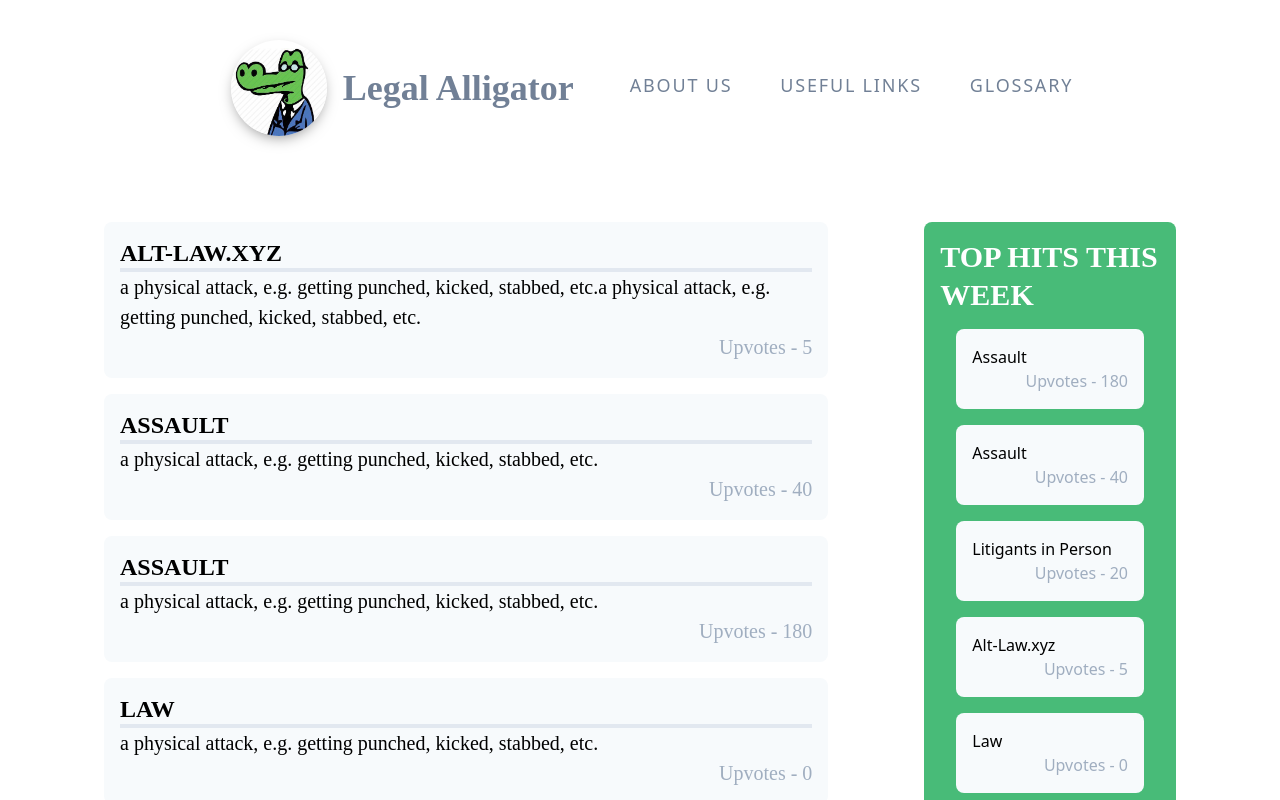
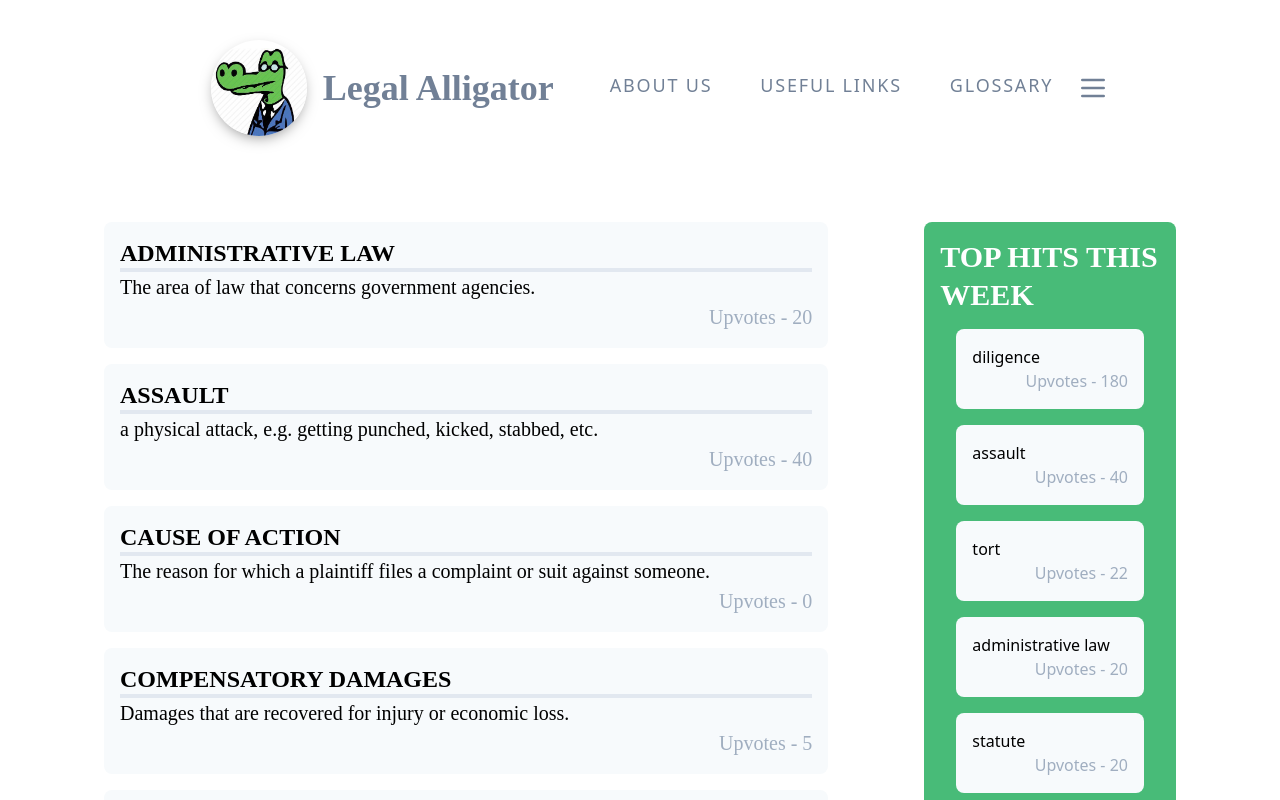
Before and after one commit to jeannetoh99/legalalligatorv1, a React (Create React App) app: page /Glossary in a window 1280 px wide. Shown: the top 800 px of the page. Built offline with nearby package versions, Linux system fonts and the light colour scheme.

Commit message:
glossary drawer

```diff
--- a/src/Components/Glossary/Drawer.js
+++ /dev/null
@@ -1,67 +0,0 @@
-import React, { useState } from "react";
-import PollCard from "./PollCard";
-import { useHistory } from "react-router-dom";
-import { words } from "./Words";
-
-const GlossaryDrawer = () => {
-  const [learnMore, setLearnMore] = useState(false);
-
-  const toggleLearnMore = () => {
-    setLearnMore(!learnMore);
-  };
-
-  const learnMoreComponent = () => {
-    const styling = learnMore
-      ? "flex-column w-auto z-20 top-0 right-0"
-      : "hidden";
-    return (
-      <div className={styling}>
-        <div className="float-right w-1/3 h-2/3 bg-white z-20 rounded-lg border-4 border-green-500 p-8">
-          <h2 className="text-5xl font-bold text-center uppercase karla">
-            Pop up thing
-          </h2>
-          <div className="flex justify-center items-center">
-            <p className="inline ml-6 whitespace-pre-wrap">asodifjaosidf</p>
-          </div>
-          <button
-            className="text-green-600 float-right"
-            onClick={() => toggleLearnMore()}
-          >
-            close
-          </button>
-        </div>
-        <div className="float-right w-1/3 h-2/3 bg-white z-20 rounded-lg border-4 border-green-500 p-8">
-          <h2 className="text-5xl font-bold text-center uppercase karla">
-            Pop up thing
-          </h2>
-          <div className="flex justify-center items-center">
-            <p className="inline ml-6 whitespace-pre-wrap">asodifjaosidf</p>
-          </div>
-          <button
-            className="text-green-600 float-right"
-            onClick={() => toggleLearnMore()}
-          >
-            close
-          </button>
-        </div>
-      </div>
-    );
-  };
-  var lst = words;
-  lst.sort(function (a, b) {
-    return b.upvotes - a.upvotes;
-  });
-  return (
-    <div classNAme="w-full h-screen flex flex-row justify-center items-center visible z-11 fixed top-0 left-0">
-      <div
-        className="bg-red-500 float-right top-0 right-0 p-4 rounded"
-        onClick={() => toggleLearnMore()}
-      >
-        <p className="uppercase font-semibold karla text-white">Look up a word</p>
-        {learnMoreComponent()}
-      </div>
-    </div>
-  );
-};
-
-export default GlossaryDrawer;
--- a/src/Components/Glossary/PollCard.js
+++ b/src/Components/Glossary/PollCard.js
@@ -1,4 +1,4 @@
-import React, { useState } from "react";
+import React, {useState} from "react";
 
 const PollCard = (props) => {
     const [learnMore, setLearnMore] = useState(false);
@@ -33,19 +33,14 @@ const PollCard = (props) => {
           </div>
         </div>
       );
-  };
+    }
 return (
-    <div
-      className=" cursor-pointer bg-gray-100 m-4 p-4 w-flex rounded-lg overflow-hidden h-auto "
-      onClick={() => toggleLearnMore()}
-    >
-      <p className="text-black-500 text-left">{props.word.term} </p>
+    <div className=" cursor-pointer bg-gray-100 m-4 p-4 w-flex rounded-lg overflow-hidden h-auto " onClick={() => toggleLearnMore()}>
+      <p className="text-black-500 text-left lowercase">{props.word.term} </p>
 
-      <p className="text-gray-500 text-right">
-        Upvotes - {props.word.upvotes}{" "}
-      </p>
+      <p className="text-gray-500 text-right">Upvotes - {props.word.upvotes} </p>
       {learnMoreComponent()}
     </div>
   );
-};
+}
 export default PollCard;
--- a/src/Components/Glossary/Words.js
+++ b/src/Components/Glossary/Words.js
@@ -8,31 +8,73 @@ export const words  = [
     },
     {
         id: 2,
-        term: 'Litigants in Person',
+        term: 'administrative law',
         upvotes: 20,
-        definition: 'a physical attack, e.g. getting punched, kicked, stabbed, etc.',
+        definition: 'The area of law that concerns government agencies.',
         brief_description: 'An assault is the act of inflicting physical harm or unwanted physical contact upon a person or, in some specific legal definitions, a threat or attempt to commit such an action. \n\nIt is both a crime and a tort and, therefore, may result in either criminal and/or civil liability. Generally, the common law definition is the same in criminal and tort law.',
     },
     {
         id: 3,
-        term: 'Law',
+        term: 'cause of action',
         upvotes: 0,
-        definition: 'a physical attack, e.g. getting punched, kicked, stabbed, etc.',
-        brief_description: 'An assault is the act of inflicting physical harm or unwanted physical contact upon a person or, in some specific legal definitions, a threat or attempt to commit such an action. \n\nIt is both a crime and a tort and, therefore, may result in either criminal and/or civil liability. Generally, the common law definition is the same in criminal and tort law.',
+        definition: 'The reason for which a plaintiff files a complaint or suit against someone.',
+        brief_description: 'This can be negligence, breach of contract, malpractice or defamation, to name a few. A cause of action is divided into elements, and each element must be proved to win the case.',
     },
     {
         id: 4,
-        term: 'Alt-Law.xyz',
+        term: 'compensatory damages',
         upvotes: 5,
-        definition: 'a physical attack, e.g. getting punched, kicked, stabbed, etc.a physical attack, e.g. getting punched, kicked, stabbed, etc.',
-        brief_description: 'An assault is the act of inflicting physical harm or unwanted physical contact upon a person or, in some specific legal definitions, a threat or attempt to commit such an action. \n\nIt is both a crime and a tort and, therefore, may result in either criminal and/or civil liability. Generally, the common law definition is the same in criminal and tort law.',
+        definition: 'Damages that are recovered for injury or economic loss.',
+        brief_description: "For instance, if someone is injured in a car accident and the party who injures them has to pay compensatory damages, the party at fault must cover cost of things such as the ambulance, doctors’ bills, hospital stays, medicine, physical therapy and lost wages.",
+    },
+    {
+        id: 5,
+        term: 'diligence',
+        upvotes: 180,
+        definition: 'Reasonable care or attention to a matter.',
+        brief_description: 'for instance, looking both ways before proceeding after stopping at a stop sign, washing your hands before cooking food in a restaurant or operating in a hospital or checking brakes and other mechanical components on tour buses at regular intervals. Due diligence denotes what a normal, responsible person would do under the same conditions.',
     },
     {
         id: 6,
-        term: 'Assault',
-        upvotes: 180,
-        definition: 'a physical attack, e.g. getting punched, kicked, stabbed, etc.',
-        brief_description: 'An assault is the act of inflicting physical harm or unwanted physical contact upon a person or, in some specific legal definitions, a threat or attempt to commit such an action. \n\nIt is both a crime and a tort and, therefore, may result in either criminal and/or civil liability. Generally, the common law definition is the same in criminal and tort law.',
+        term: 'malfeasance',
+        upvotes: 10,
+        definition: 'Doing something illegal or morally wrong. ',
+        brief_description: 'Malfeasance includes dishonesty and abuse of authority.',
+    },
+    {
+        id: 7,
+        term: 'provisional remedy',
+        upvotes: 13,
+        definition: ' A temporary court order to protect someone from further or irreparable damage while further legal action is pending',
+        brief_description: 'For example, a temporary restraining order is a provisional remedy to help keep someone safe until a hearing to decide if a permanent restraining order is needed; likewise, a temporary injunction to stop the destruction of a building can keep it from being destroyed while the court decides whether it is a landmark.',
+    },
+    {
+        id: 8,
+        term: 'stare decisis',
+        upvotes: 19,
+        definition: 'Latin for “to stand by things decided,” to adhere to precedents of earlier cases as sources of law. ',
+        brief_description: ' When an issue has already been ruled upon by a court, other cases involving the same issue must receive the same response from that court or lower courts.',
+    },
+    {
+        id: 9,
+        term: 'statute',
+        upvotes: 20,
+        definition: 'A written law passed by Congress or another legislative body.',
+        brief_description: 'A written law passed by Congress or another legislative body.',
+    },
+    {
+        id: 10,
+        term: 'tort',
+        upvotes: 22,
+        definition: 'From the French word for “wrong,” a tort is a wrongful or illegal act, whether intentional or accidental, in which an injury occurs to another.',
+        brief_description: 'An intentional tort may also be a crime, such as battery, fraud or theft. Tort law is one of the largest areas of civil law.',
+    },
+    {
+        id: 11,
+        term: 'wobbler',
+        upvotes: 20,
+        definition: 'a wobbler is a crime that can be classified as either a felony or a misdemeanor. ',
+        brief_description: 'In some states, even if an offender is charged with a felony in a wobbler case, the judge may have the authority to reduce the conviction to a misdemeanor.',
     },
 
 ]
--- a/src/Components/LandingPage/LandingPage.js
+++ b/src/Components/LandingPage/LandingPage.js
@@ -5,13 +5,11 @@ import alligator from "./../../images/alligator.jpg";
 import SearchBar from "./SearchBar";
 import CommonCases from "./CommonCases";
 import ScrollToTop from "./../ScrollToTop";
-import GlossaryDrawer from "../Glossary/Drawer";
 
 export class LandingPage extends Component {
   render() {
     return (
       <div className="page relative h-full" style={{minWidth: '1000px'}}>
-        {/* <GlossaryDrawer /> */}
         <ScrollToTop />
         <div className="flex flex-row items-center justify-center mt-12 ml-48">
           <div className="absolute -ml-156 h-132 w-132 bg-red-500 rounded-full z-0" />
--- /dev/null
+++ b/src/Components/NavBar/Drawer.js
@@ -0,0 +1,112 @@
+import React, { useState } from "react";
+import { words } from "../Glossary/Words";
+
+class DrawerComponent extends React.Component {
+  constructor(props) {
+    super(props);
+    this.state = {
+      activeSuggestion: 0,
+      userInput: null,
+      showSuggestions: false,
+      filteredSuggestions: [],
+    };
+  }
+  static defaultProps = {
+    suggestions: words,
+  };
+  onChange = (e) => {
+    const { suggestions } = this.props;
+
+    const filteredSuggestions = suggestions.filter(
+      (suggestion) =>
+        suggestion.term.toLowerCase().indexOf(e.target.value.toLowerCase()) > -1
+    );
+
+    this.setState({
+      activeSuggestion: 0,
+      filteredSuggestions,
+      showSuggestions: true,
+      userInput: e.target.value,
+    });
+  };
+
+  onClick = (e) => {
+    // Update the user input and reset the rest of the state
+    this.setState({
+      activeSuggestion: 0,
+      filteredSuggestions: [],
+      showSuggestions: false,
+      userInput: e.currentTarget.innerText,
+    });
+  };
+
+  render() {
+    const {
+      onChange,
+      onClick,
+      state: {
+        activeSuggestion,
+        filteredSuggestions,
+        showSuggestions,
+        userInput,
+      },
+    } = this;
+    let suggestionsListComponent;
+
+    if (showSuggestions && userInput) {
+      if (filteredSuggestions.length) {
+        suggestionsListComponent = (
+          <ul class="suggestions">
+            {filteredSuggestions.map((suggestion, index) => {
+              let className;
+
+              // Flag the active suggestion with a class
+
+
+              return (
+                <li
+                  className="bg-white rounded w-full h-20 my-4 p-2 font-semibold "
+                  key={suggestion.term}
+                  onClick={onClick}
+                >
+                  {suggestion.term}
+                </li>
+              );
+            })}
+          </ul>
+        );
+      } else {
+        suggestionsListComponent = (
+          <div class="no-suggestions">
+            <em>Nothing found, try again.</em>
+          </div>
+        );
+      }
+    }
+
+    const styling = this.props.openDrawer
+      ? "navbar w-80 absolute overflow-x-scroll bg-green-500 top-0 right-0 h-screen p-4 shadow-2xl"
+      : "hidden";
+
+    return (
+      <div className={styling}>
+        <h2 className="uppercase karla text-white font-semibold text-2xl py-2">
+          Look up a word
+        </h2>
+        <form className="form" id="addItemForm">
+          <input
+            autoComplete="off"
+            type="text"
+            className="input w-full rounded h-10"
+            id="addInput"
+            onChange={onChange}
+            value={userInput}
+          />
+        </form>
+        {suggestionsListComponent}
+      </div>
+    );
+  }
+}
+
+export default DrawerComponent;
--- a/src/Components/NavBar/NavBar.js
+++ b/src/Components/NavBar/NavBar.js
@@ -1,9 +1,16 @@
-import React from "react";
+import React, { useState } from "react";
 import NavButton from "./NavButton";
 import { Link } from "react-router-dom";
 import alligatorhead from "./../../images/alligatorhead.jpg"
+import DrawerComponent from "./Drawer";
 
 const NavBar = () => {
+  const [openDrawer, setOpenDrawer] = useState(false);
+
+  const toggleDrawer = () => {
+    setOpenDrawer(!openDrawer);
+  };
+
   return (
     <nav className="w-full h-auto p-6 top-0 z-10 bg-white fixed" style={{minWidth: '1000px'}}>
       <div className="pt-4 text-center block lg-xl:inline-block lg-xl:float-right lg-xl:pt-8">
@@ -28,8 +35,24 @@ const NavBar = () => {
           <Link to="/Glossary">
             <NavButton name="Glossary" />
           </Link>
+          {/* DRAWER COMPONENT */}
+          <button class="mr-2 float-right" aria-label="Open Menu" onClick={() => toggleDrawer()}>
+            <svg
+              fill="none"
+              stroke="currentColor"
+              stroke-linecap="round"
+              stroke-linejoin="round"
+              stroke-width="2"
+              viewBox="0 0 24 24"
+              class="w-8 h-8"
+            >
+          <path d="M4 6h16M4 12h16M4 18h16"></path>
+        </svg>
+      </button>
         </ul>
+
       </div>
+      <DrawerComponent openDrawer={openDrawer}/>
     </nav>
   );
 }
--- a/src/Components/Pages/Glossary.js
+++ b/src/Components/Pages/Glossary.js
@@ -16,8 +16,10 @@ const Glossary = () => {
 
       <div className="page flex w-full justify-between">
         <div className="text-center karla w-2/3 m-8">
-         {words.map((item ) =>
-            <GlossaryCard word={item}/>
+         {words.map((item, i ) =>
+            (i < 10 )
+            ? <GlossaryCard word={item}/>
+            : null
           )}
 
         </div>
@@ -40,7 +42,7 @@ const Poll = () => {
        top hits this week
       </h2>
       {
-        lst.map((item) => <PollCard word={item} />)
+        lst.map((item,i) => (i < 5) ? <PollCard word={item} /> :null)
       }
     </div>
   );
```
Lines whose indentation alone changed are shown as unchanged.
